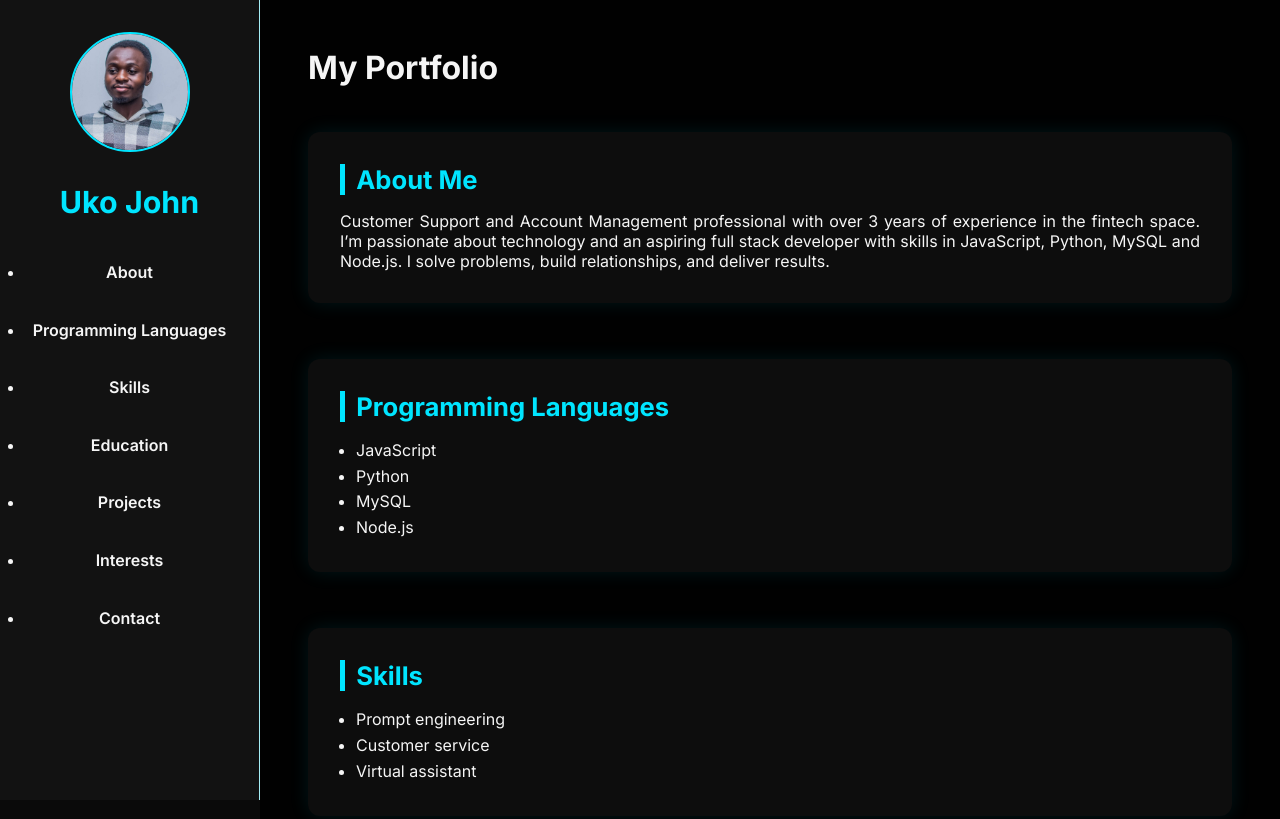
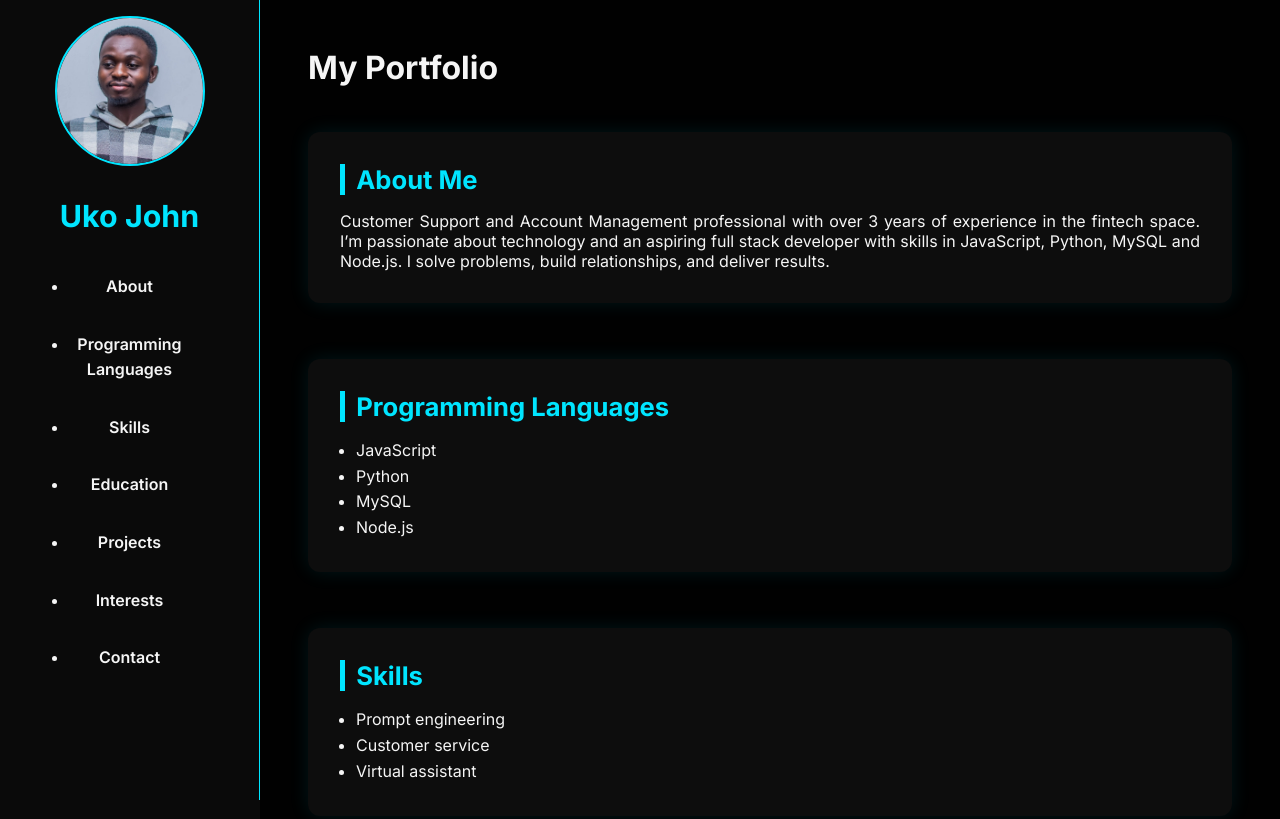
Before and after one commit to John-Uko/Hackathon_1, a plain HTML site: page index.html in a window 1280 px wide. Shown: the top 819 px of the page. Drawn offline with nearby package versions, Linux system fonts and the light colour scheme.

Commit message:
Modified css structure

```diff
--- a/index.html
+++ b/index.html
@@ -23,7 +23,7 @@
             <nav>
                 <ul>
                     <li><a href="#about">About</a></li>
-                    <li><a href="#programming languages">Programming Languages</a></li>
+                    <li><a href="#programming languages">Programming <br>Languages</a></li>
                     <li><a href="#skills">Skills</a></li>
                     <li><a href="#education">Education</a></li>
                     <li><a href="#projects">Projects</a></li>
--- a/styles.css
+++ b/styles.css
@@ -25,14 +25,15 @@
   .sidebar {
     width: 260px;
     min-height: 100vh;
-    background-color: #121212;
-    padding: 2rem 1rem;
+    background-color: #0a0a0a;
+    padding: 1rem 2rem;
+    /*padding-bottom: 10px;*/
     position: fixed;
     display: flex;
     flex-direction: column;
     align-items: center;
     text-align: center;
-    border-right: 0.5px solid #a5edf5;
+    border-right: 0.5px solid #00e5ff;
   }
 
   .sidebar h1 {
@@ -43,8 +44,8 @@
   }
 
   .profile-img {
-    width: 120px;
-    height: 120px;
+    width: 150px;
+    height: 150px;
     border-radius: 50%;
     object-fit: cover;
     margin-bottom: 1rem;
@@ -82,7 +83,6 @@
     margin-left: 260px;
     padding: 3rem;
     flex: 1;
-    background: url('background_picture.jpg') center/cover no-repeat;
     position: relative;
     z-index: 1;
   }
```
